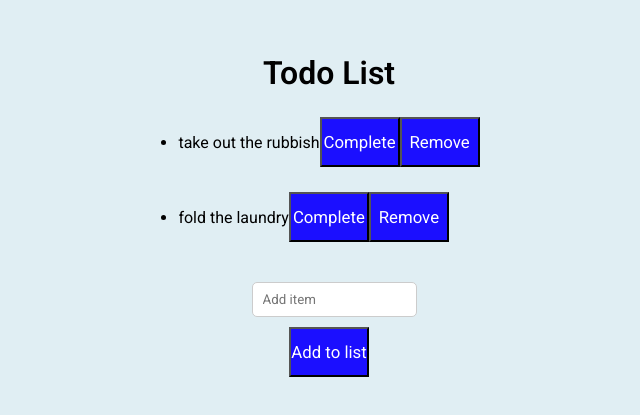
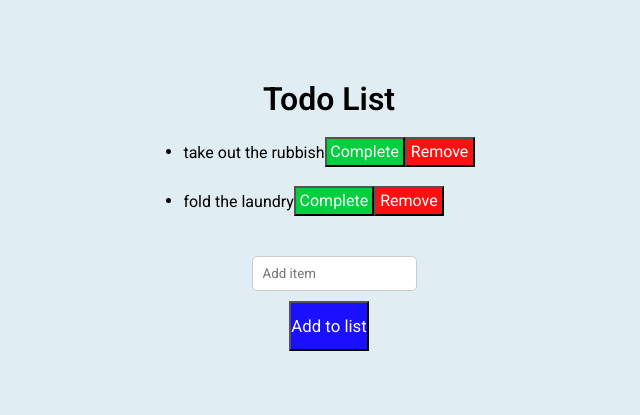
Before and after one commit to EmoryBrock-Portfolio/TodoList_TS, a React (Vite) app: page / in a window 1280 px wide. Shown: the part 185-600 px from the top of the page, without its empty margins (311-951 px from the left). Built offline with nearby package versions, Linux system fonts and the light colour scheme.

Commit message:
refactored onDelete function, added complete button and button css modifications

```diff
--- a/src/component/TodoList.tsx
+++ b/src/component/TodoList.tsx
@@ -30,32 +30,26 @@ export const TodoList: React.FC = () => {
     setTodos([...todos, newTodo]);
   };
 
-  // function handleRemove(id) {
-  //   const newTodoList = todos.filter((todo) => todo.id !== id)
-  //   setTodos(newTodoList)
-  // }
-
-  const onDelete = (index) => {
+  const onDelete = (id:number) => {
     setTodos((existingTodos) => {
-      return existingTodos.filter((_, currentIndex) => currentIndex !== index)
+      return existingTodos.filter((todo) => id !== todo.id)
     })
   }
-
 
 
   return (
     <div className="main-container">
       <h1>Todo List</h1>
       <ul>
-        {todos.map((todo, index) => (
+        {todos.map((todo) => (
           <li
             key={todo.id}
             style={{ textDecoration: todo.completed ? "line-through" : "none" }}
           >
             {todo.text}
             {/* <button className="btn_remove" typeof="button" onClick={()=>handleRemove(todo.id)}>Remove</button> */}
-            <button onClick={() => handleToggle(todo.id)}>Complete</button>
-            <button onClick={() => onDelete(index)}>Remove</button>
+            <button id="btn-cross" onClick={() => handleToggle(todo.id)}>Complete</button>
+            <button id="btn-remove" onClick={() => onDelete(todo.id)}>Remove</button>
           </li>
         ))}
       </ul>
--- a/src/index.css
+++ b/src/index.css
@@ -42,8 +42,16 @@ button{
   margin-top: 10px;
   cursor: pointer;
 }
-
-.btn-remove{
+#btn-cross {
+  height: 30px;
+  width: 80px;
+  background-color: #00cf3e;
+  color: white;
+  font-size: 1.00rem;
+  margin-top: 4px;
+  cursor: pointer;
+}
+#btn-remove {
   height: 30px;
   width: 70px;
   background-color: #ff0f0f;
```
